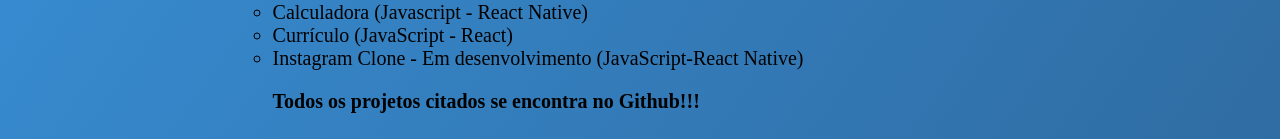
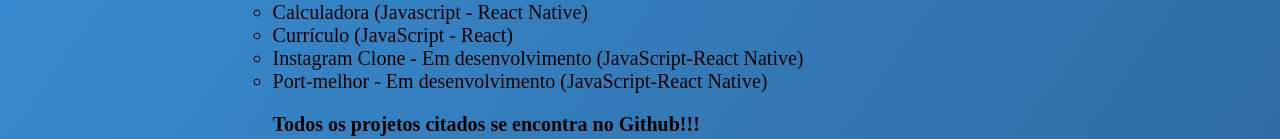
Before and after one commit to dandankara/curriculo, a React (Create React App) app: page / in a window 1280 px wide. Shown: the part 431-570 px from the top of the page. Built offline with nearby package versions, Linux system fonts and the light colour scheme.

Commit message:
Update App.js

```diff
--- a/src/App.js
+++ b/src/App.js
@@ -49,6 +49,7 @@
                 <li>Calculadora (Javascript - React Native)</li>
                 <li>Currículo (JavaScript - React)</li>
                 <li>Instagram Clone - Em desenvolvimento (JavaScript-React Native)</li>
+                <li>Port-melhor - Em desenvolvimento (JavaScript-React Native)</li>
                 <p> <b> Todos os projetos citados se encontra no Github!!! </b> </p>
               </ul>
 
```
